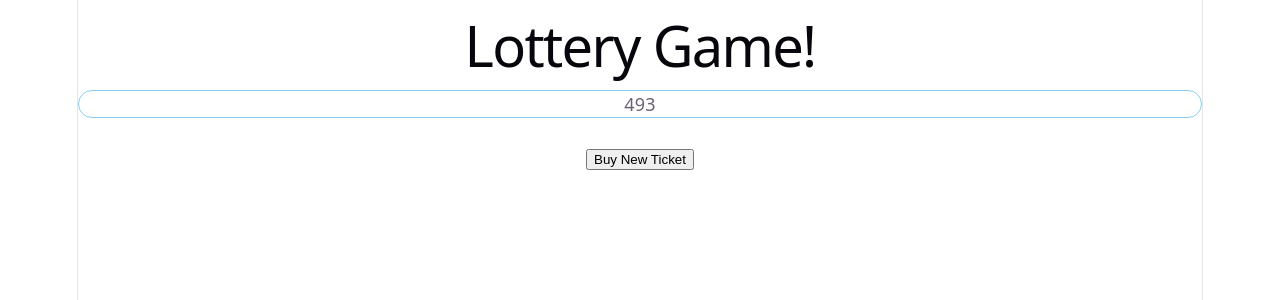
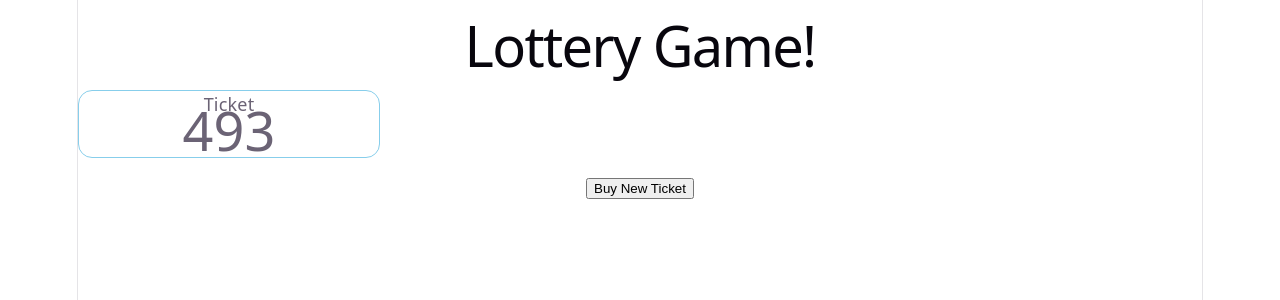
Before and after one commit to Mohit04-28/ReactProjects, a React (Vite) app in the folder react-state-class2/: page / in a window 1280 px wide. Shown: the top 300 px of the page. Built offline with nearby package versions, Linux system fonts and the light colour scheme.

Commit message:
new commit

```diff
--- a/react-state-class2/src/App.jsx
+++ b/react-state-class2/src/App.jsx
@@ -1,17 +1,14 @@
-
-import './App.css'
+import "./App.css";
 import LudoBoard from "./LudoBoard";
 import TodoList from "./TodoList";
 import Lottery from "./Lottery";
 
 function App() {
-
-
   return (
     <>
-      <Lottery/>
+      <Lottery n={3} winningSum={15}/>
     </>
-  )
+  );
 }
 
-export default App
+export default App;
--- a/react-state-class2/src/Lottery.jsx
+++ b/react-state-class2/src/Lottery.jsx
@@ -1,23 +1,20 @@
-import {useState} from "react";
-import "./Lottery.css";
-import {genTicket, sum} from "./helper";
+import { useState } from "react";
 
-export default function Lottery() {
-    let [ticket, setTicket] = useState(genTicket(3));
-    let isWinning = sum(ticket)===15;
-    let buyTicket = ()=>{
-        setTicket(genTicket(3));
-    }
+import { genTicket, sum } from "./helper";
+import Ticket from "./Ticket";
+
+export default function Lottery({ n = 3, winningSum = 15 }) {
+  let [ticket, setTicket] = useState(genTicket(n));
+  let isWinning = sum(ticket) === winningSum;
+
+  let buyTicket = () => {
+    setTicket(genTicket(n));
+  };
 
   return (
     <div>
       <h1>Lottery Game!</h1>
-      <div className="ticket">
-        <span>{ticket[0]}</span>
-        <span>{ticket[1]}</span>
-        <span>{ticket[2]}</span>
-      </div>
-      <br></br>
+      <Ticket ticket={ticket}/>
       <button onClick={buyTicket}>Buy New Ticket</button>
       <h3>{isWinning && "Congratulations, you won!"}</h3>
     </div>
--- /dev/null
+++ b/react-state-class2/src/Ticket.css
@@ -0,0 +1,9 @@
+.Ticket{
+    border: 1px solid skyblue;
+    border-radius: 14px;
+    width: 300px;
+    margin-bottom:15px ;
+
+
+
+}
--- /dev/null
+++ b/react-state-class2/src/Ticket.jsx
@@ -0,0 +1,13 @@
+import TicketNum from "./TicketNum"
+import "./Ticket.css"
+
+export default function Ticket({ticket}){
+    return(
+        <div className="Ticket">
+            <p>Ticket</p>
+            {ticket.map((num, idx)=>(
+                <TicketNum num={num} key={idx}/>
+            ))}
+        </div>
+    );
+}
--- /dev/null
+++ b/react-state-class2/src/TicketNum.css
@@ -0,0 +1,3 @@
+.TicketNum{
+    font-size: 3rem;
+}
--- /dev/null
+++ b/react-state-class2/src/TicketNum.jsx
@@ -0,0 +1,5 @@
+import "./TicketNum.css"
+
+export default function TicketNum({ num }) {
+  return <span className="TicketNum">{num}</span>;
+}
```
Also changed, not shown: react-state-class2/src/App.css (line endings or trailing spaces).
